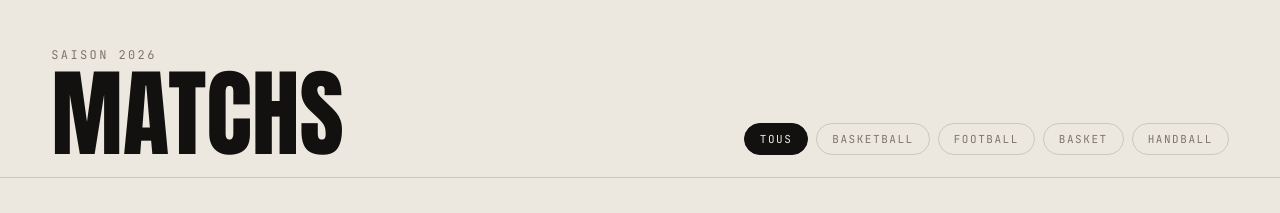
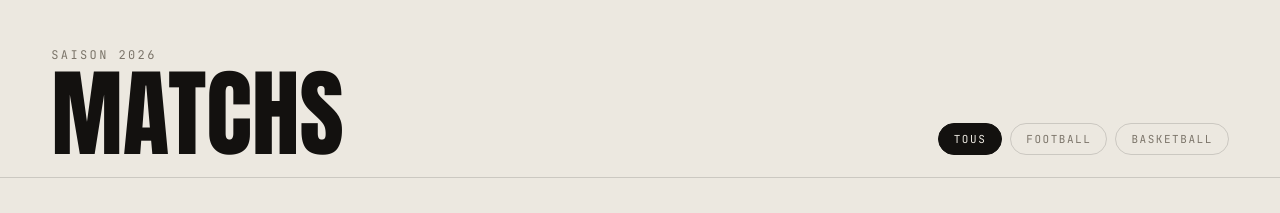
Before and after one commit to mattjno/mattjno, a Next.js app: page / in a window 1280 px wide. Shown: the part 1060-1273 px from the top of the page. Built offline with nearby package versions, Linux system fonts and the light colour scheme.

Commit message:
Update page.jsx

```diff
--- a/app/page.jsx
+++ b/app/page.jsx
@@ -100,7 +100,7 @@ export default function Home() {
   const photoCount = albums.reduce((n, a) => n + (a.count || a.photos.length), 0);
 
   const present = Array.from(new Set(albums.map((a) => a.sport)));
-  const sportList = ["Tous"].concat(Array.from(new Set(present.concat(["Football", "Basket", "Handball"]))));
+  const sportList = ["Tous"].concat(Array.from(new Set(["Football"].concat(present))));
   const filtered = filter === "Tous" ? albums : albums.filter((a) => a.sport === filter);
 
   const reveal = (key) => ({
```
